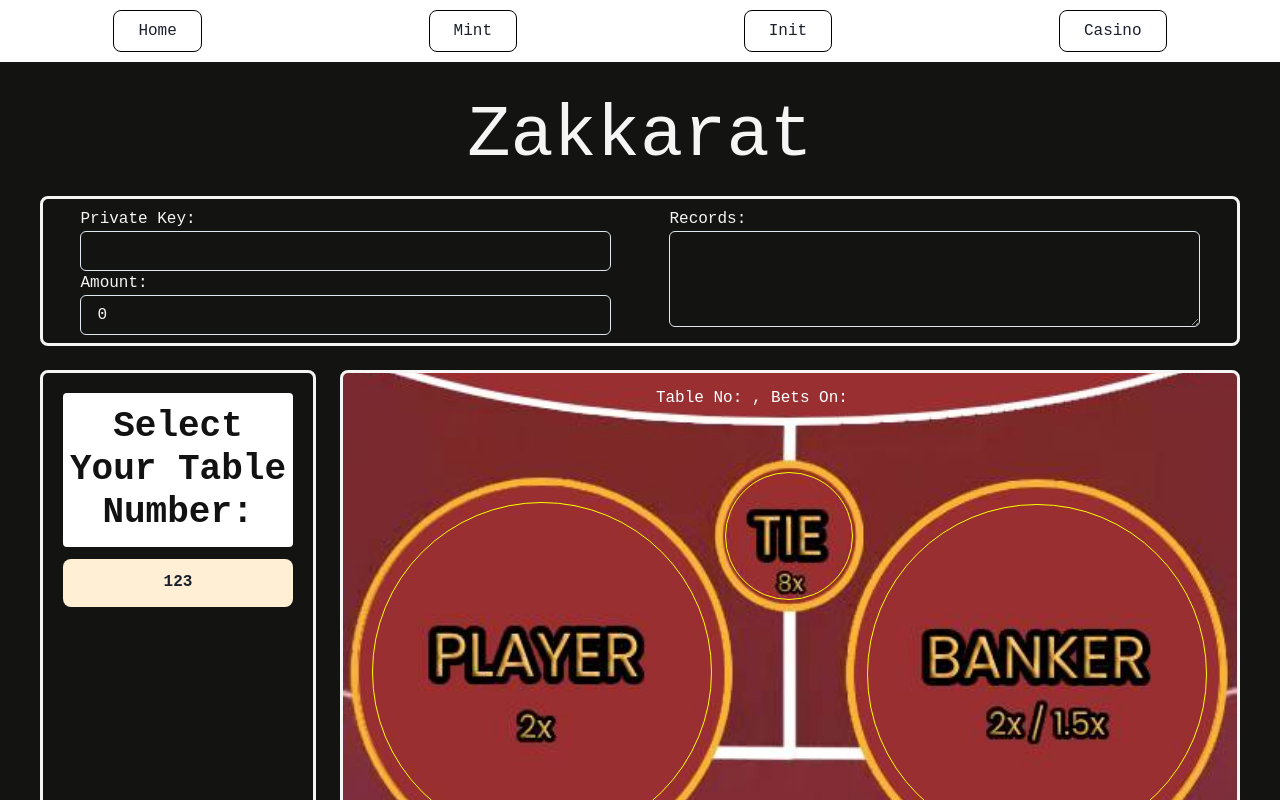
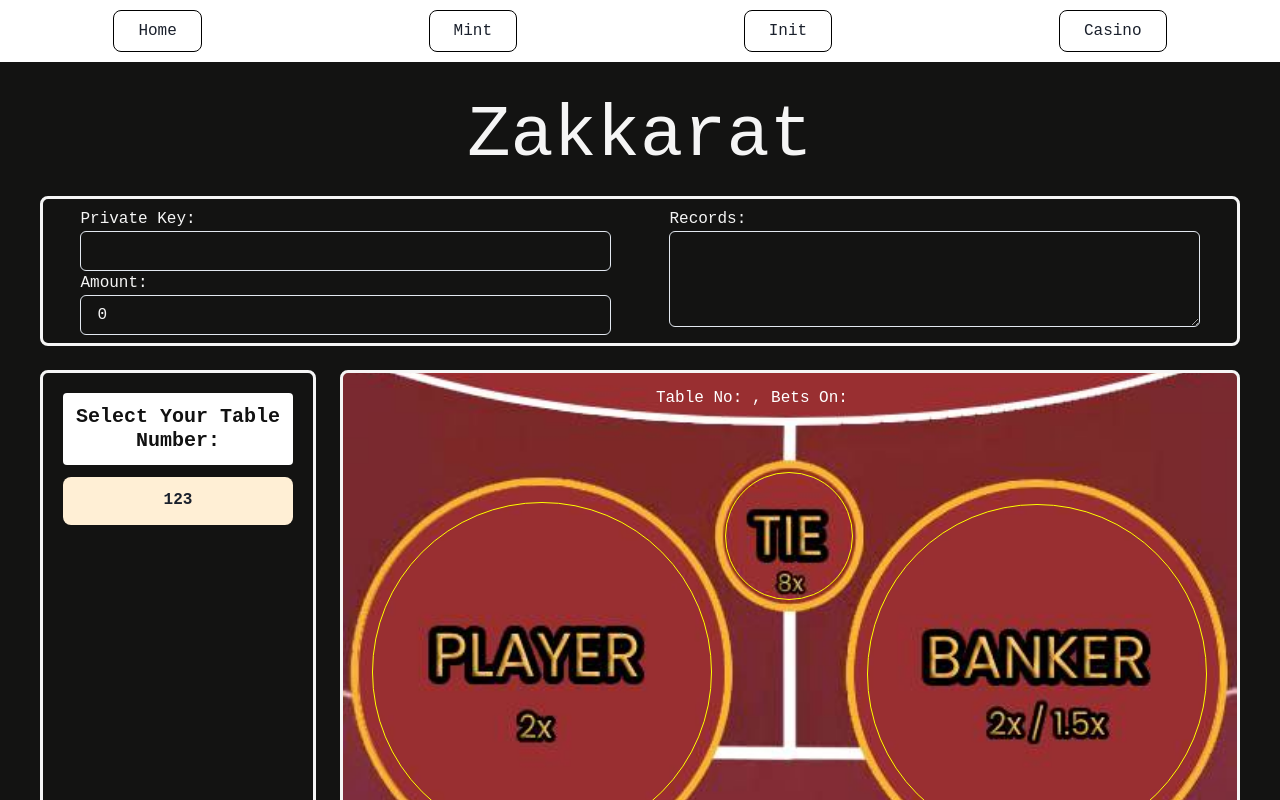
Before and after one commit to jasonkwm/leo-zakkarat, a Next.js app in the folder frontend/: page / in a window 1280 px wide. Shown: the top 800 px of the page. Built offline with nearby package versions, Linux system fonts and the light colour scheme; a web font is replaced by a local one.

Commit message:
style: change font size of select table text

```diff
--- a/frontend/src/components/TableList.tsx
+++ b/frontend/src/components/TableList.tsx
@@ -11,6 +11,8 @@ export default function TableList() {
                 textAlign={"center"}
                 borderRadius={"4px"}
                 paddingY={"12px"}
+                as={"h3"}
+                size={"md"}
             >
                 Select Your Table Number: {selectedTable}
             </Heading>
--- a/frontend/src/pages/mint.tsx
+++ b/frontend/src/pages/mint.tsx
@@ -21,8 +21,7 @@ export default function Mint() {
     async function onSubmit() {
         setLoading(true);
         const result = (await mint(address))?.toString();
-    if (result)
-      result.length > 0 ? setLoadingText("Success") : setLoadingText("Failed");
+        if (result) result.length > 0 ? setLoadingText("Success") : setLoadingText("Failed");
         setLoading(false);
         return result;
     }
```
Lines whose indentation alone changed are shown as unchanged.
